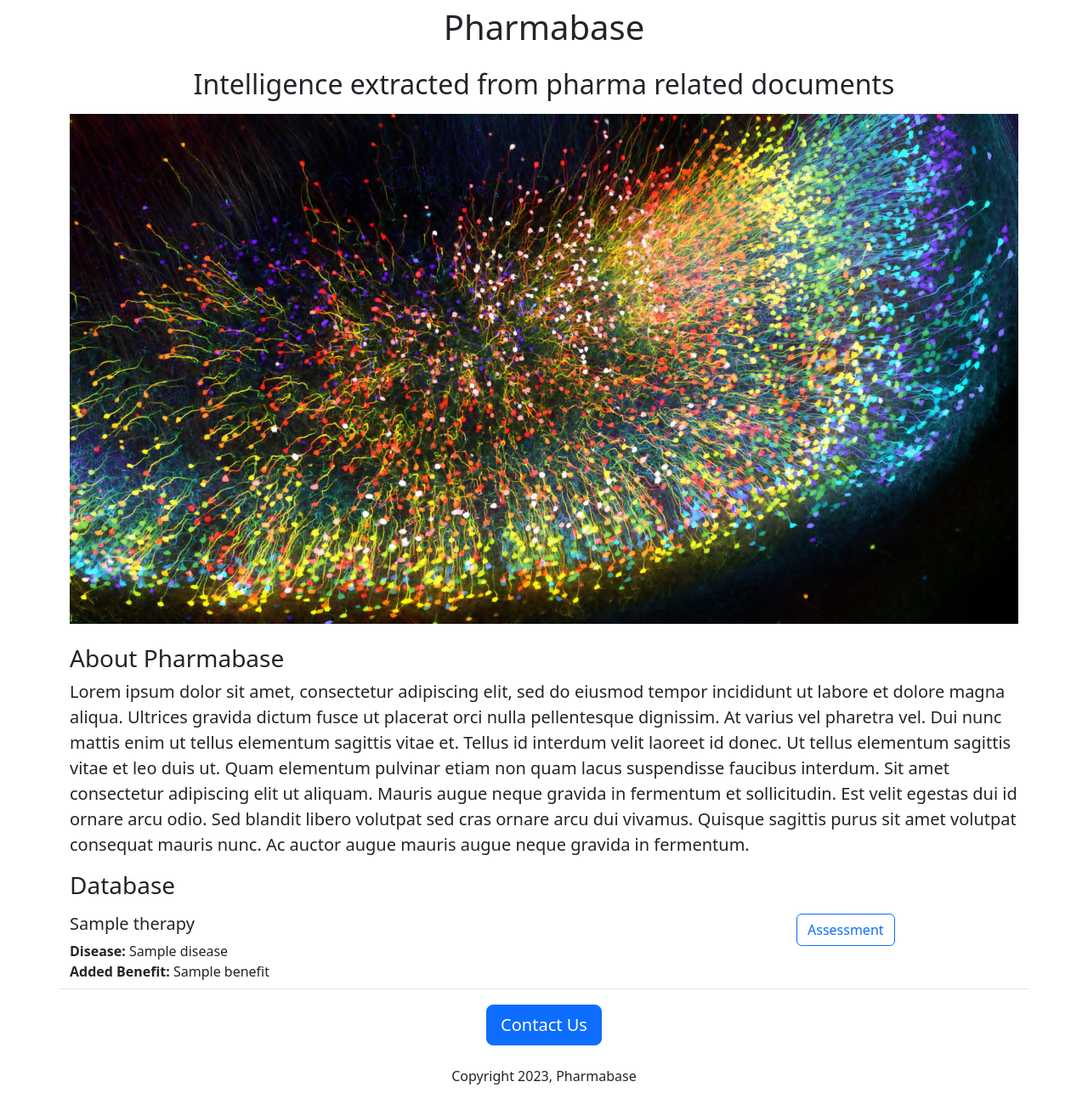
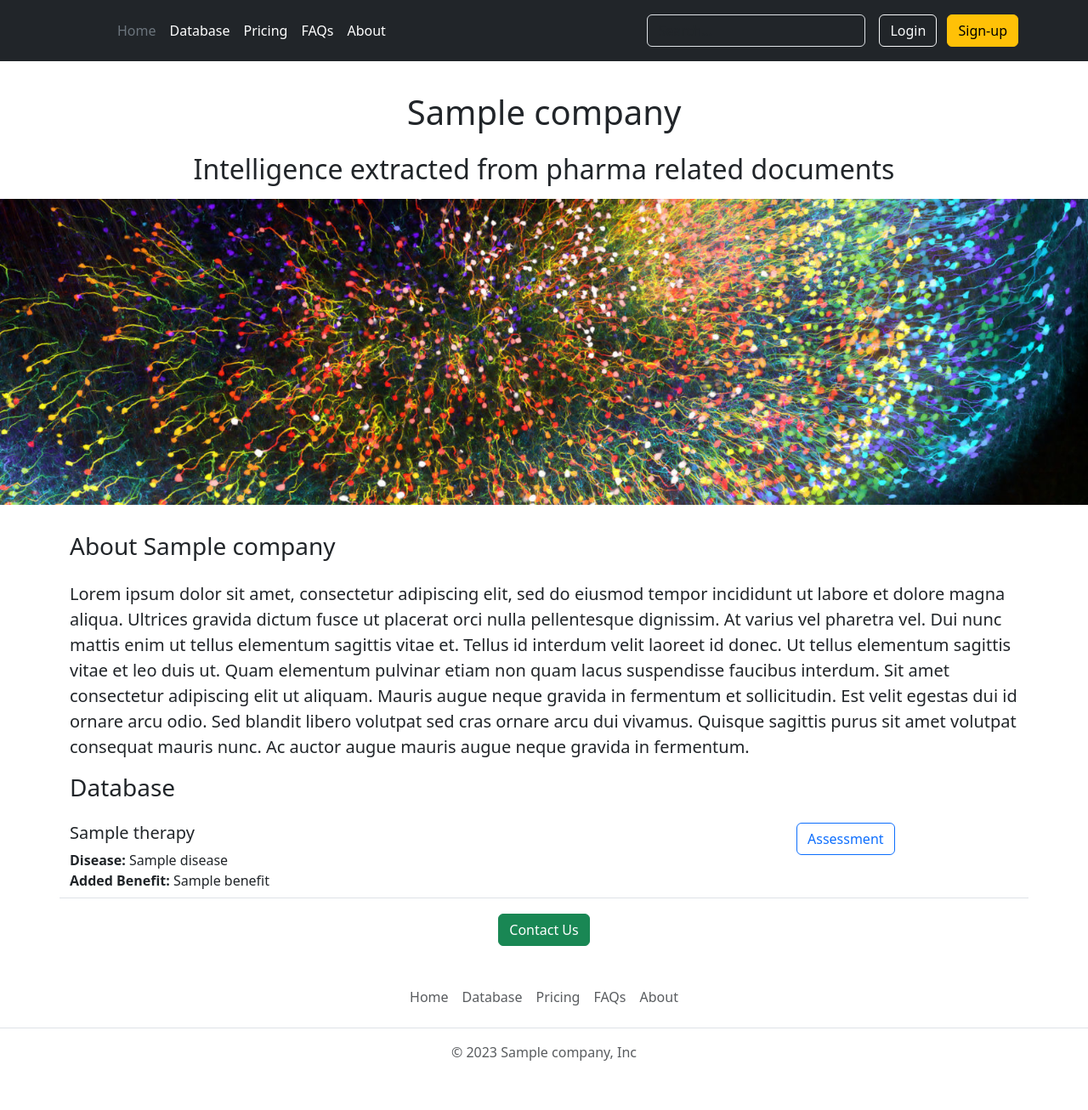
Before and after one commit to Bachmannity/pharmabase2, a Flask app: template templates/home.html in a window 1280 px wide. Shown: the whole page at 85% size. Before the commit the page ends 1276 px from the top, so only its background shows below. Run offline with Flask 3, Linux system fonts and the light colour scheme; the template is opened without the code that fills it: most values are stand-ins (such as "Sample title", 1, 10 or a date in 2020).

Commit message:
functional and esthetic improvements

```diff
--- a/app.py
+++ b/app.py
@@ -31,7 +31,7 @@ DATABASE = [
 
 @app.route('/')
 def hello_world():
-  return render_template('home.html', database=DATABASE)
+  return render_template('home.html', database=DATABASE, company="Pharmabase")
 
 if __name__ == '__main__':
   app.run(host='0.0.0.0',debug=True)
--- /dev/null
+++ b/templates/footer.html
@@ -0,0 +1,10 @@
+<footer class="py-3 my-4">
+  <ul class="nav justify-content-center border-bottom pb-3 mb-3">
+    <li class="nav-item"><a href="https://www.pharma-base.net" class="nav-link px-2 text-body-secondary">Home</a></li>
+    <li class="nav-item"><a href="https://www.pharma-base.net/database" class="nav-link px-2 text-body-secondary">Database</a></li>
+    <li class="nav-item"><a href="https://www.pharma-base.net/pricing" class="nav-link px-2 text-body-secondary">Pricing</a></li>
+    <li class="nav-item"><a href="https://www.pharma-base.net/faqs" class="nav-link px-2 text-body-secondary">FAQs</a></li>
+    <li class="nav-item"><a href="https://www.pharma-base.net/about" class="nav-link px-2 text-body-secondary">About</a></li>
+  </ul>
+  <p class="text-center text-body-secondary">&copy; 2023 {{company}}, Inc</p>
+</footer>
--- /dev/null
+++ b/templates/header.html
@@ -0,0 +1,28 @@
+<header class="p-3 text-bg-dark fixed-top">
+  <div class="container">
+    <div class="d-flex flex-wrap align-items-center justify-content-center justify-content-lg-start">
+      <a href="/" class="d-flex align-items-center mb-2 mb-lg-0 text-white text-decoration-none">
+        <svg class="bi me-2" width="40" height="0" role="img" aria-label="Bootstrap"><use xlink:href="#bootstrap"/></svg>
+      </a>
+
+      <ul class="nav col-12 col-lg-auto me-lg-auto mb-2 justify-content-center mb-md-0">
+        <li><a href="https://www.pharma-base.net" class="nav-link px-2 text-secondary">Home</a></li>
+        <li><a href="https://www.pharma-base.net/database" class="nav-link px-2 text-white">Database</a></li>
+        <li><a href="https://www.pharma-base.net/pricing" class="nav-link px-2 text-white">Pricing</a></li>
+        <li><a href="https://www.pharma-base.net/faq" class="nav-link px-2 text-white">FAQs</a></li>
+        <li><a href="https://www.pharma-base.net/about" class="nav-link px-2 text-white">About</a></li>
+      </ul>
+
+      <form class="col-12 col-lg-auto mb-3 mb-lg-0 me-lg-3 d-none d-md-block" role="search">
+        <input type="search" class="form-control form-control-dark text-bg-dark" placeholder="Search..." aria-label="Search">
+      </form>
+
+      <div class="text-end">
+        <button type="button" class="btn btn-outline-light me-2">Login</button>
+        <button type="button" class="btn btn-warning">Sign-up</button>
+      </div>
+    </div>
+  </div>
+</header>
+<div class="d-none d-md-block" style="height:100px"></div>
+<div class="d-md-none" style="height:150px"></div>
--- a/templates/home.html
+++ b/templates/home.html
@@ -16,22 +16,25 @@
     </style>
   </head>
   <body>
+    {% include 'header.html' %}
     <div class="container">
       <h1 class="text-center mt-2 mb-4">
-        Pharmabase
+        {{company}}
       </h1>
       <h2 class="text-center">
         Intelligence extracted from pharma related documents
       </h2>
-      <img
-  src="https://pharmabase2.verwerftnick.repl.co/static/alix_brain.jpg" height="320" class="img-fluid mt-2 mb-4">
-      <h3 mt-2 mb-4>
-        About Pharmabase
+    </div>
+    <img
+  src="https://pharmabase2.verwerftnick.repl.co/static/alix_brain.jpg" height="320" class="img-fluid mt-2 mb-4" id="banner">
+    <div class="container">
+    <h3 class="mt-2 mb-4">
+        About {{company}}
       </h3>
-      <p class="lead">
+      <p class="lead mt-2 mb-8">
         Lorem ipsum dolor sit amet, consectetur adipiscing elit, sed do eiusmod tempor incididunt ut labore et dolore magna aliqua. Ultrices gravida dictum fusce ut placerat orci nulla pellentesque dignissim. At varius vel pharetra vel. Dui nunc mattis enim ut tellus elementum sagittis vitae et. Tellus id interdum velit laoreet id donec. Ut tellus elementum sagittis vitae et leo duis ut. Quam elementum pulvinar etiam non quam lacus suspendisse faucibus interdum. Sit amet consectetur adipiscing elit ut aliquam. Mauris augue neque gravida in fermentum et sollicitudin. Est velit egestas dui id ornare arcu odio. Sed blandit libero volutpat sed cras ornare arcu dui vivamus. Quisque sagittis purus sit amet volutpat consequat mauris nunc. Ac auctor augue mauris augue neque gravida in fermentum.
       </p>
-      <h3 mt-2 mb-4>
+      <h3 class="mt-2 mb-4">
         Database
       </h3>
       <p>
@@ -39,11 +42,11 @@
           {% include 'dataitem.html' %}
         {% endfor %}
       </p>
-      <div class="text-center">
-      <button class="btn btn-primary btn-lg">
-        Contact Us</button>
-        <p class="mt-4">Copyright 2023, Pharmabase</p>
+      <div class="text-center mt-2 mb-4">
+          <a type="button" class="btn btn-success" href="mailto:info@hta-insights.com?subject=Question&body=Name%3A%0D%0AQuestion%3A">
+        Contact Us</a>
       </div>
     </div>
+    {% include 'footer.html' %}
   </body>
 </html>
```
